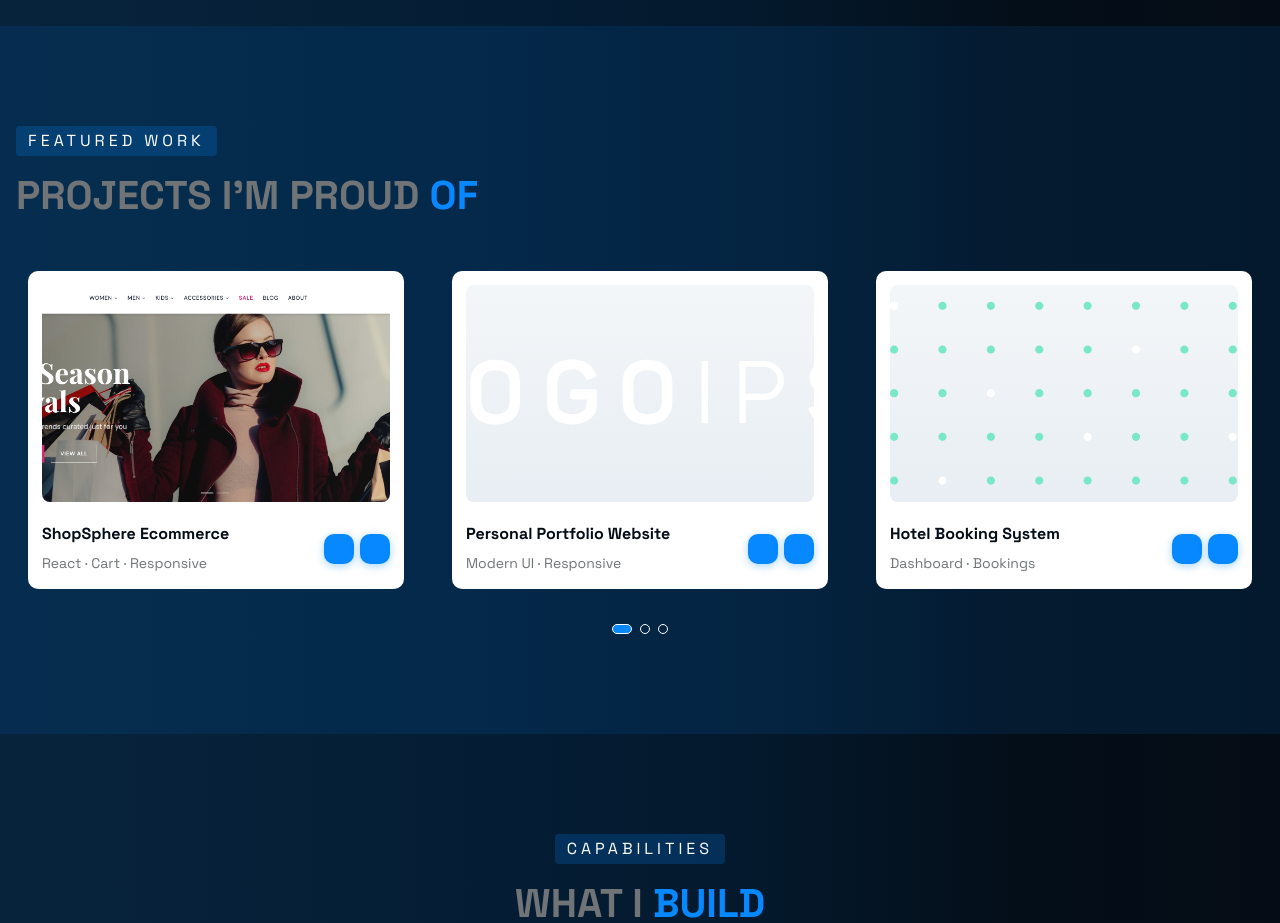
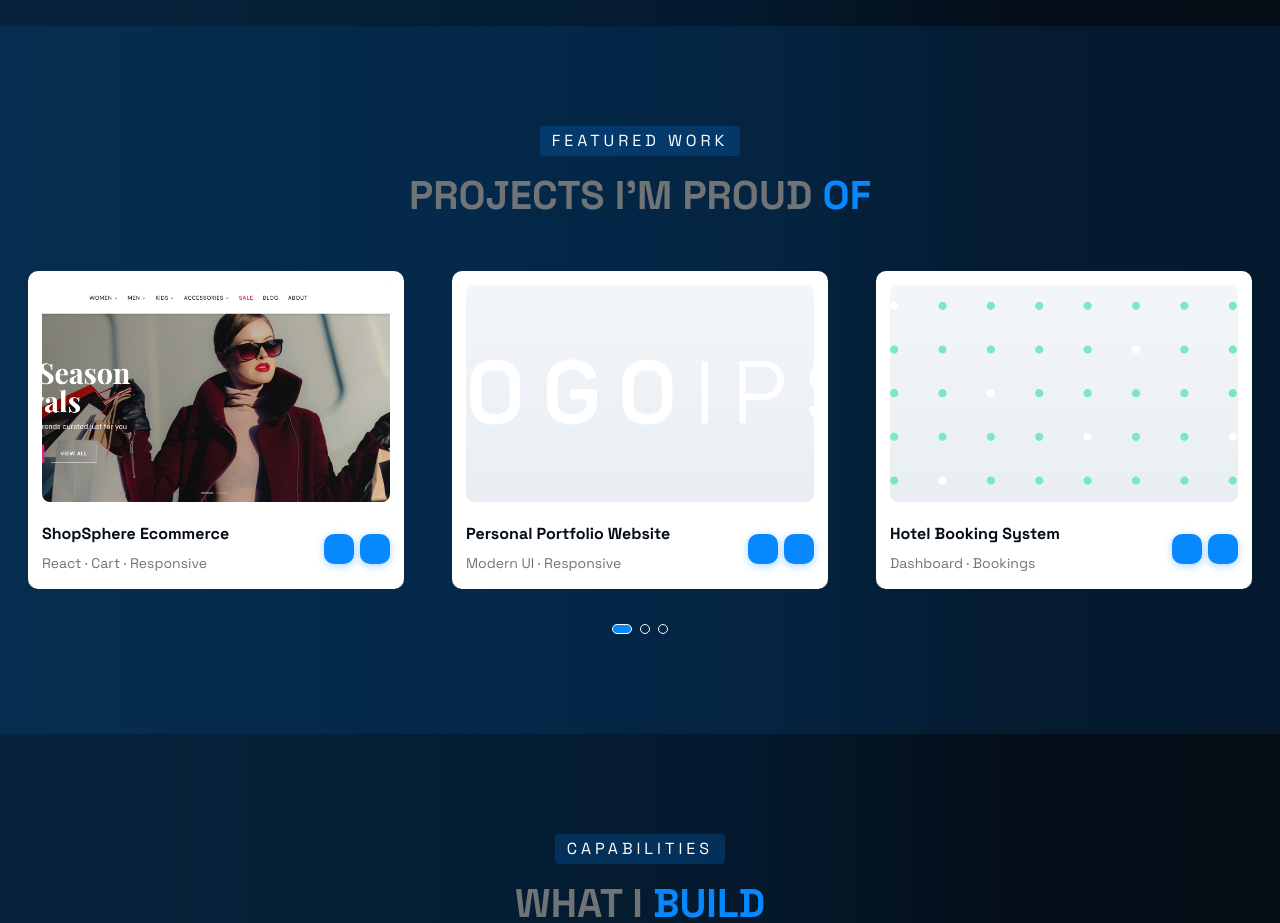
Before and after one commit to shameer125/shameer125, a React (Vite) app: page / in a window 1280 px wide. Shown: the part 1400-2323 px from the top of the page. Built offline with nearby package versions, Linux system fonts and the light colour scheme; some icons are missing.

Commit message:
improve the featured product section

```diff
--- a/src/components/Projects.jsx
+++ b/src/components/Projects.jsx
@@ -69,6 +69,7 @@ export default function Projects({ data }) {
           <SectionHeading
             miniTitle={sectionHeading.miniTitle}
             title={sectionHeading.title}
+            variant="text-center"
           />
           <motion.div
             className="full-width"
```
